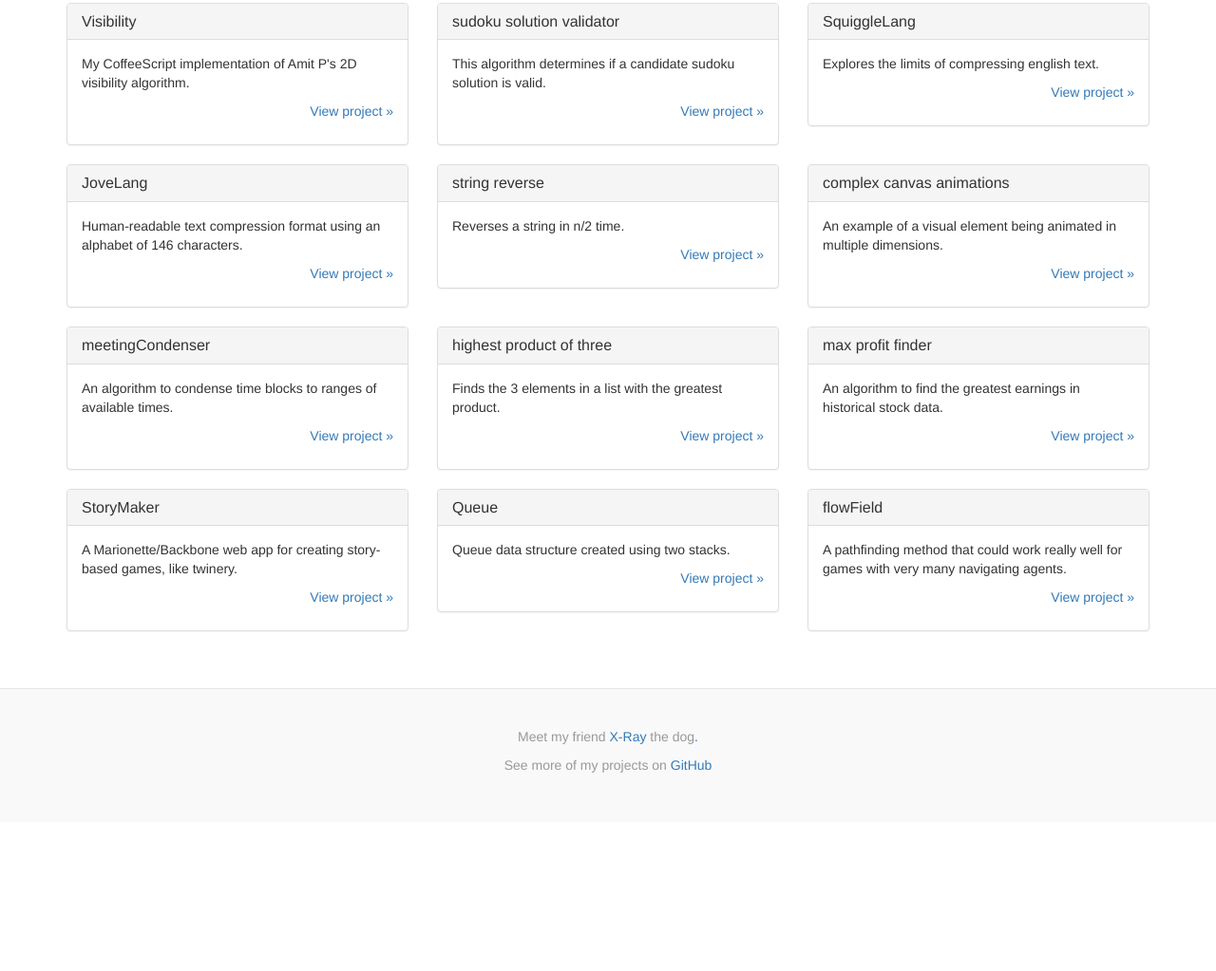
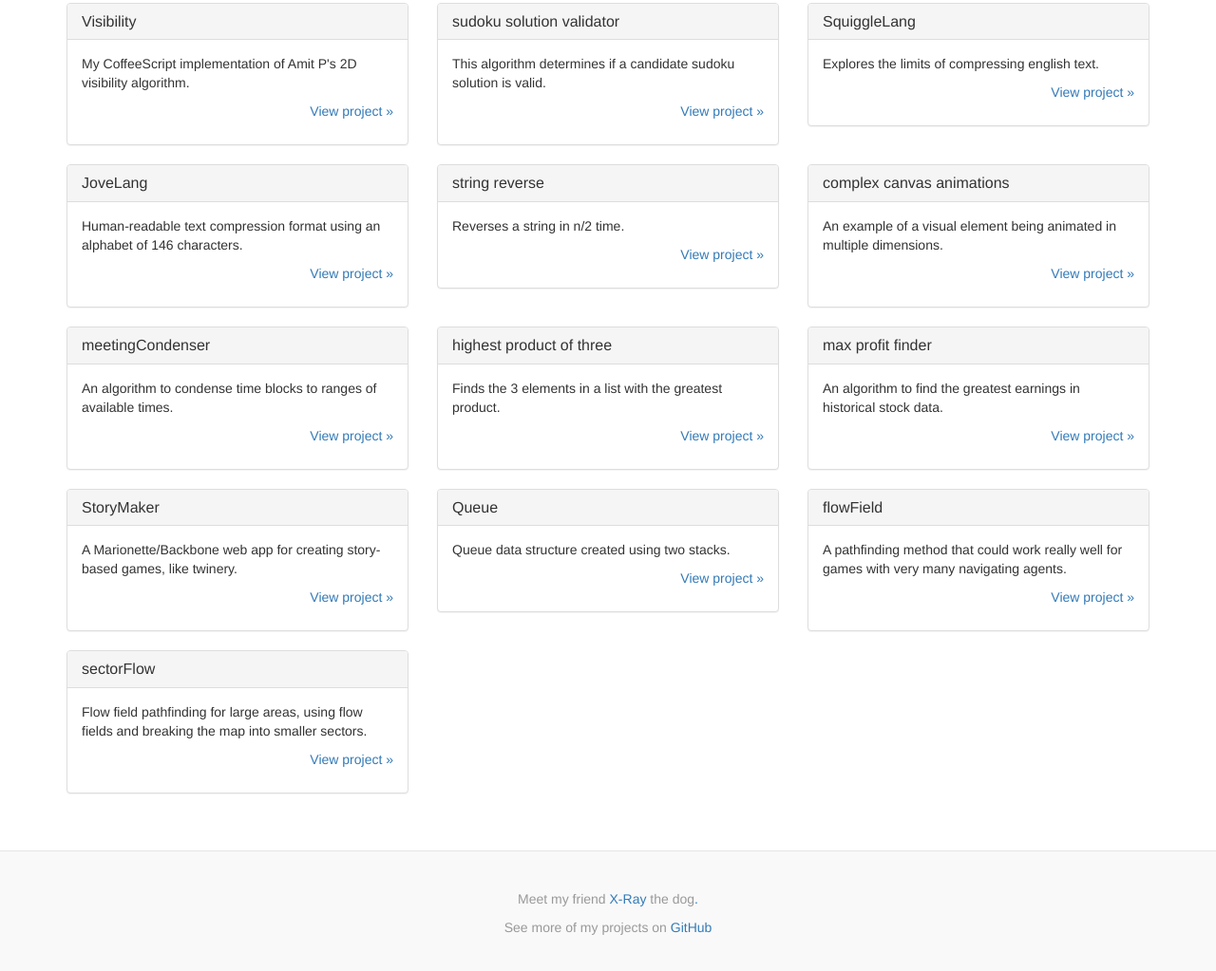
Before and after one commit to clindsey/clindsey.github.io, a plain HTML site: page index.html in a window 1280 px wide. Shown: the part 2331-3354 px from the top of the page at 95% size. Before the commit the page ends 3197 px from the top, so only its background shows below. Drawn offline with nearby package versions, Linux system fonts and the light colour scheme.

Commit message:
Update index.html

```diff
--- a/index.html
+++ b/index.html
@@ -412,6 +412,21 @@
           </div>
         </div>
       </div>
+      <div class="row">
+        <div class="col-sm-12 col-md-4">
+          <div class="panel panel-default">
+            <div class="panel-heading">
+              <h3 class="panel-title">sectorFlow</h3>
+            </div>
+            <div class="panel-body">
+              <p>Flow field pathfinding for large areas, using flow fields and breaking the map into smaller sectors.</p>
+              <p class="text-right">
+                <a href="http://codepen.io/clindsey/pen/JdBJLy" role="button">View project &raquo;</a>
+              </p>
+            </div>
+          </div>
+        </div>
+      </div>
     </div>
     <div class="footer">
       <p>Meet my friend <a href="https://www.dropbox.com/sc/ryda4dmxfn0ydr2/NA_4_tAA5f">X-Ray</a> the dog<a href="http://idlesync.com/angleSync/" title="...">.</a></p>
```
